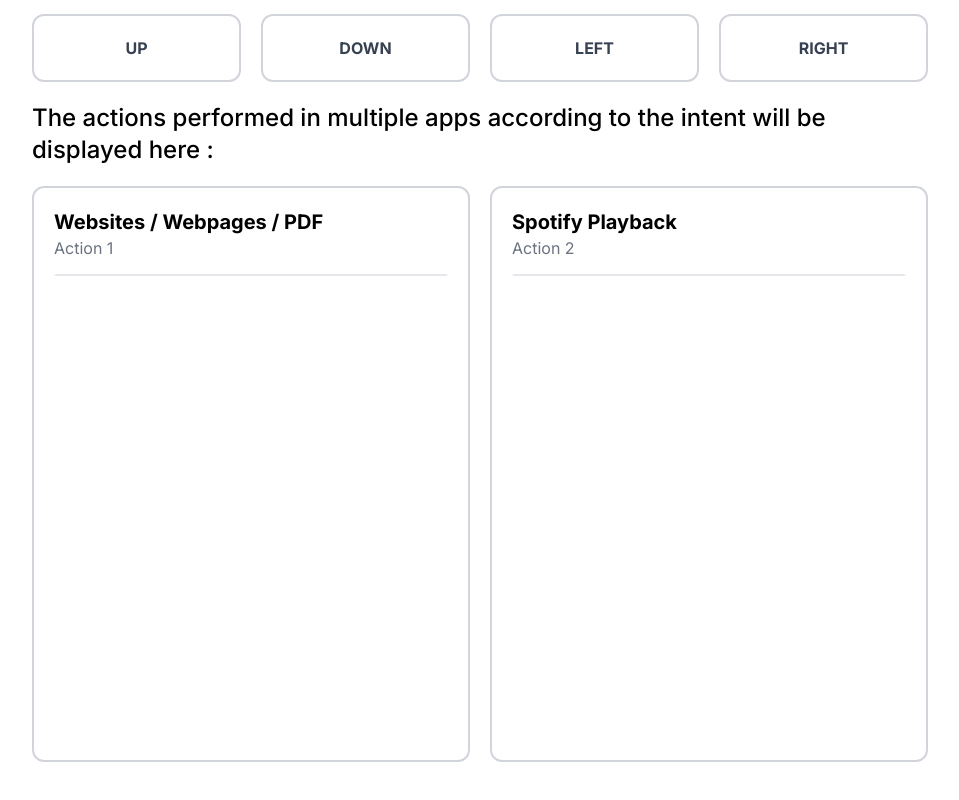
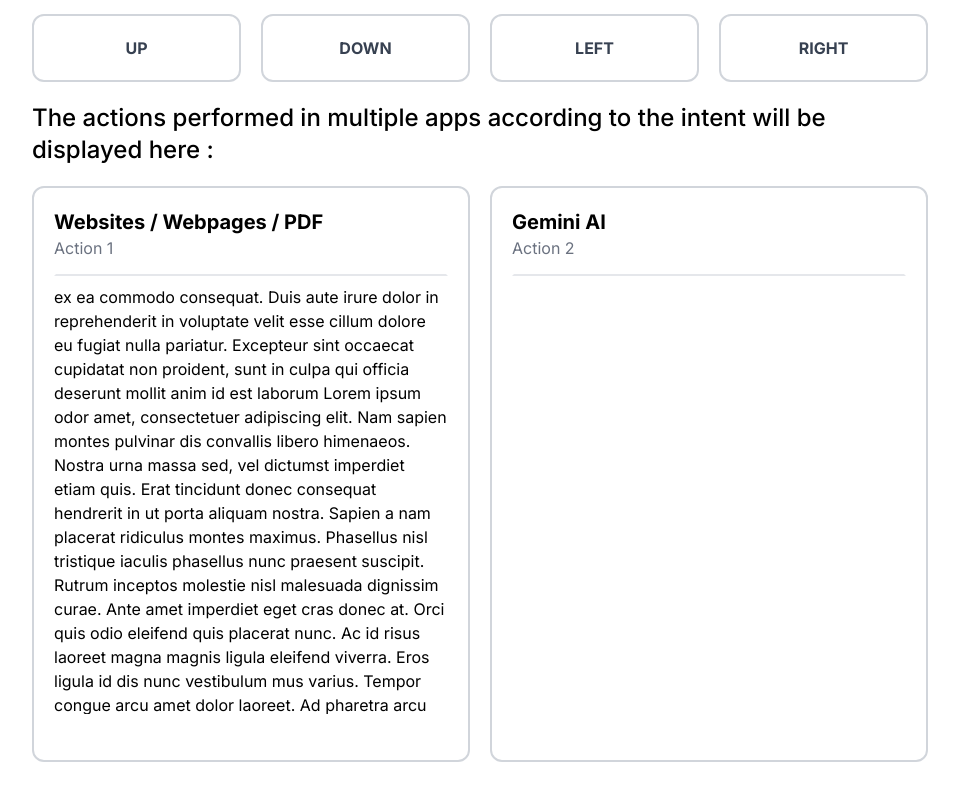
Before and after one commit to aaditya-paul/cogni-glove, a Next.js app: page /demo in a window 1280 px wide. Shown: the part 280-1080 px from the top of the page, without its empty margins (160-1119 px from the left). Built offline with nearby package versions, Linux system fonts and the light colour scheme.

Commit message:
almost ready

```diff
--- /dev/null
+++ b/src/app/api/data/routes.js
@@ -0,0 +1,9 @@
+import {NextResponse} from "next/server";
+
+export function GET() {
+  return NextResponse.json({message: "This is data route!"});
+}
+
+export function POST() {
+  return NextResponse.json({message: "This is data route!"});
+}
--- /dev/null
+++ b/src/app/api/gemini/route.js
@@ -0,0 +1,51 @@
+import {NextResponse} from "next/server";
+import {GoogleGenerativeAI} from "@google/generative-ai";
+import Groq from "groq-sdk";
+const groq = new Groq({apiKey: process.env.GROQ_API_KEY});
+
+const genAI = new GoogleGenerativeAI(process.env.GEMINI_API_KEY);
+// async function run() {
+//   const model = genAI.getGenerativeModel({
+//     model: "gemini-1.5-flash",
+//     // tools: [""],
+//   });
+//   const result = await model.generateContent(["What is the latest news?"]);
+//   console.log(result.response.text());
+// }
+
+async function run() {
+  const chatCompletion = await getGroqChatCompletion();
+  // Print the completion returned by the LLM.
+  console.log(chatCompletion.choices[0]?.message?.content || "");
+  return chatCompletion.choices[0]?.message?.content || "";
+}
+
+export async function getGroqChatCompletion() {
+  return groq.chat.completions.create({
+    messages: [
+      {
+        role: "system",
+        content:
+          "You are a helpful assistant that can answer questions and provide information. If you are asked realtime data you may search the web for the answer.",
+      },
+      {
+        role: "user",
+        content: "What is today's weather in kolkata?",
+      },
+    ],
+    model: "llama3-8b-8192",
+    // tools: ["DuckDuckGo()"],
+  });
+}
+export function GET() {
+  //   console.log(process.env.GEMINI_API_KEY);
+  //   run();
+  return NextResponse.json({message: "Hello, world!"});
+}
+
+export async function POST() {
+  const res = await run();
+  console.log(res);
+
+  return NextResponse.json({res: res});
+}
--- a/src/app/layout.js
+++ b/src/app/layout.js
@@ -1,13 +1,13 @@
+"use client";
 import {Inter} from "next/font/google";
 import "./globals.css";
-
 const inter = Inter({subsets: ["latin"]});
 
-export const metadata = {
-  title: "Cogni Glove",
-  description:
-    "AI-powered gesture recognition system using TensorFlow Lite on microcontrollers, with real-time detection, a web dashboard, and OLED display feedback.",
-};
+// export const metadata = {
+//   title: "Cogni Glove",
+//   description:
+//     "AI-powered gesture recognition system using TensorFlow Lite on microcontrollers, with real-time detection, a web dashboard, and OLED display feedback.",
+// };
 
 export default function RootLayout({children}) {
   return (
--- a/src/screens/demo.js
+++ b/src/screens/demo.js
@@ -1,7 +1,17 @@
+"use client";
 import GestureButton from "@/components/gestureButton";
-import React from "react";
+import React, {useEffect, useState} from "react";
 
+// import Doc from "../../public/assets/medical store app.pdf";
 function Demo() {
+  useEffect(() => {
+    document.getElementById("content").scrollBy(0, 100);
+
+    function handleScroll() {
+      // Add your scroll handling logic here
+      console.log("Scrolling");
+    }
+  }, [5]);
   return (
     <div className=" ">
       <div className=" font-medium text-3xl my-5 mb-9">
@@ -25,11 +35,61 @@
           <div className="text-gray-500">Action 1</div>
           <div className="border-2 border-transparent border-b-gray-200 my-3"></div>
           {/* <WebSite */}
+          <div
+            id="content"
+            className=" flex-wrap flex overflow-y-auto text-clip break-words max-h-[80%]"
+          >
+            lorem ipsum dolor sit amet, consectetur adipiscing elit, sed do
+            eiusmod tempor incididunt ut labore et dolore magna aliqua. Ut enim
+            ad minim veniam, quis nostrud exercitation ullamco laboris nisi ut
+            aliquip ex ea commodo consequat. Duis aute irure dolor in
+            reprehenderit in voluptate velit esse cillum dolore eu fugiat nulla
+            pariatur. Excepteur sint occaecat cupidatat non proident, sunt in
+            culpa qui officia deserunt mollit anim id est laborum Lorem ipsum
+            odor amet, consectetuer adipiscing elit. Nam sapien montes pulvinar
+            dis convallis libero himenaeos. Nostra urna massa sed, vel dictumst
+            imperdiet etiam quis. Erat tincidunt donec consequat hendrerit in ut
+            porta aliquam nostra. Sapien a nam placerat ridiculus montes
+            maximus. Phasellus nisl tristique iaculis phasellus nunc praesent
+            suscipit. Rutrum inceptos molestie nisl malesuada dignissim curae.
+            Ante amet imperdiet eget cras donec at. Orci quis odio eleifend quis
+            placerat nunc. Ac id risus laoreet magna magnis ligula eleifend
+            viverra. Eros ligula id dis nunc vestibulum mus varius. Tempor
+            congue arcu amet dolor laoreet. Ad pharetra arcu finibus nullam
+            sollicitudin blandit auctor mi. Semper proin cras sed torquent massa
+            felis ultrices. Tortor at velit iaculis magnis velit libero? Ut
+            class ipsum euismod magna lacus. Adipiscing lobortis ornare
+            efficitur euismod himenaeos ad. Natoque nec dui rutrum varius
+            parturient tortor. Ultrices nostra lectus faucibus; vel etiam
+            pulvinar nibh purus. Dui tellus suscipit tempus, metus leo mauris.
+            Id integer at ornare tellus rutrum natoque placerat. Penatibus
+            dapibus amet ad justo maecenas vitae. Dictum dapibus et at porta
+            magna elit purus. Vehicula egestas hac purus aliquam euismod platea.
+            Libero conubia mi a dui risus commodo fringilla scelerisque risus.
+            Leo dapibus aliquet blandit enim cras quam adipiscing dui donec. Ut
+            quisque suspendisse nam fusce turpis nibh molestie. Litora consequat
+            in primis ac nibh. Tortor consectetur sodales finibus id magna;
+            egestas aenean quam ultrices. Sollicitudin amet orci pharetra justo
+            convallis enim. Nostra conubia sed adipiscing platea scelerisque
+            primis pulvinar. Vitae ut nibh ad suscipit vel rutrum litora
+            sollicitudin. Ullamcorper nibh dui lacus; montes orci ex. Nostra
+            quisque dignissim sagittis orci tellus mattis donec. Commodo
+            facilisi dolor libero ad sem habitant habitant lectus. Posuere nunc
+            fusce convallis bibendum turpis donec tincidunt. Placerat nam sit
+            etiam posuere parturient fringilla egestas. Consequat euismod
+            pharetra consectetur est mollis hendrerit potenti vulputate? Nostra
+            ex gravida eu facilisis dignissim. Vulputate nisl felis elementum
+            volutpat lobortis. Facilisi lacus platea taciti blandit molestie
+            efficitur suspendisse euismod fusce. Nec nisi metus cras nullam
+            porttitor nulla adipiscing. Vel ipsum dignissim aliquet sem velit
+            amet.
+          </div>
         </div>
         <div className="border-2 border-gray-300 p-5 rounded-xl lg:h-[72vh] h-[72vh]">
-          <div className="font-bold text-xl">Spotify Playback</div>
+          <div className="font-bold text-xl">Gemini AI</div>
           <div className="text-gray-500">Action 2</div>
           <div className="border-2 border-transparent border-b-gray-200 my-3"></div>
+          <div></div>
         </div>
         {/* <div className="border-2 border-gray-300 p-5 rounded-xl">
           <div className="font-bold text-xl">App 3</div>
```
Also changed, not shown: package.json (+12 -5 lines), 1 other file (tests, documents, lock files or other folders).
